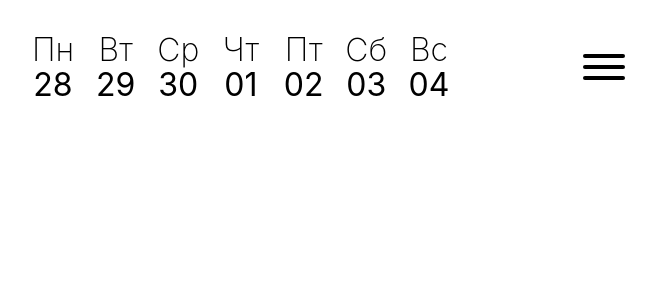
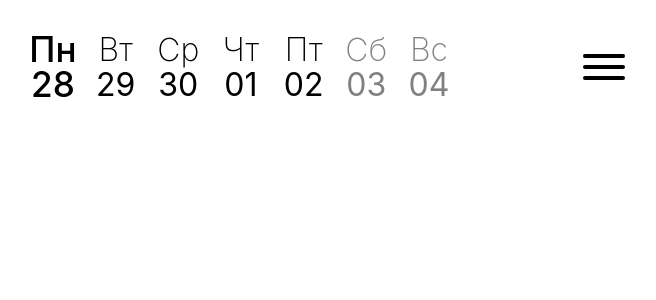
Before and after one commit to stinger222/edu-schedule-constructor, a React (Create React App) app: page / in a window 1280 px wide. Shown: the top 300 px of the page, without its empty margins (315-971 px from the left). Built offline with nearby package versions, Linux system fonts and the light colour scheme; the HTML template or start-up script is replaced by a standard one.

Commit message:
Add raw ability to select days

```diff
--- a/src/components/ordinary/NavBar/NavBar.styled.ts
+++ b/src/components/ordinary/NavBar/NavBar.styled.ts
@@ -5,4 +5,8 @@ export const StyledNavBar = styled.div`
 	justify-content: space-between;
 	flex-grow: 1;
 	max-width: 27em;
+
+	& > div:nth-last-child(-n+2) {
+		color: gray;
+	}
 `
--- a/src/components/ordinary/NavBar/NavBar.tsx
+++ b/src/components/ordinary/NavBar/NavBar.tsx
@@ -1,18 +1,27 @@
+import { useState } from "react"
 import { weekDaysRus } from "../../../core/constants/constants"
+import { StyledNavBar } from "./NavBar.styled"
 import NavButton from "../NavButton/NavButton"
-import { StyledNavBar } from "./NavBar.styled"
 
-interface IProps {
+const NavBar = () => {
+	const week = ['28', '29', '30', '01', '02', '03', '04']
+	const [selectedDayIndex, setSelectedDayIndex] = useState(0)
 
-}
-
-const NavBar: React.FC<IProps> = ({  }) => {
-	const week = ['28', '29', '30', '01', '02', '03', '04']
+	const handleSelect = (index: number) => {
+		setSelectedDayIndex(index)
+	}
 
 	return (
 		<StyledNavBar>
 			{week.map((day: string, index: number) => (
-			<NavButton caption={weekDaysRus[index]} day={day}/>
+			<NavButton
+				caption={weekDaysRus[index]}
+				day={day}
+				index={index}
+				selectedDayIndex={selectedDayIndex}
+				onSelect={handleSelect}
+				key={index}
+			/>
 		))}
 		</StyledNavBar>
 	)
--- a/src/components/ordinary/NavButton/NavButton.styled.ts
+++ b/src/components/ordinary/NavButton/NavButton.styled.ts
@@ -20,7 +20,7 @@ export const StyledNavButton = styled.div`
 		font-weight: 400;
 	}
 
-	&.active .caption, &.active .day {
+	&.selected .caption, &.selected .day {
 		font-weight: 500;
 		transform: scale(1.1);
 	}
--- a/src/components/ordinary/NavButton/NavButton.tsx
+++ b/src/components/ordinary/NavButton/NavButton.tsx
@@ -2,12 +2,18 @@ import { StyledNavButton } from "./NavButton.styled"
 
 interface IProps {
 	caption: string,
-	day: string
+	day: string,
+	index: number,
+	selectedDayIndex: number,
+	onSelect: (index: number) => void
 }
 
-const NavButton: React.FC<IProps> = ({ caption, day }) => {
+const NavButton: React.FC<IProps> = ({ caption, day, selectedDayIndex, index, onSelect }) => {
 	return (
-		<StyledNavButton>
+		<StyledNavButton
+			className={selectedDayIndex === index ? 'selected' : ''}
+			onClick={() => onSelect(index)}
+		>
 			<div className="caption">{caption}</div>
 			<div className="day">{day}</div>
 		</StyledNavButton>
```
